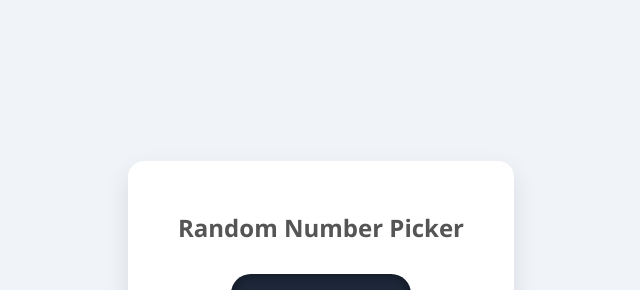
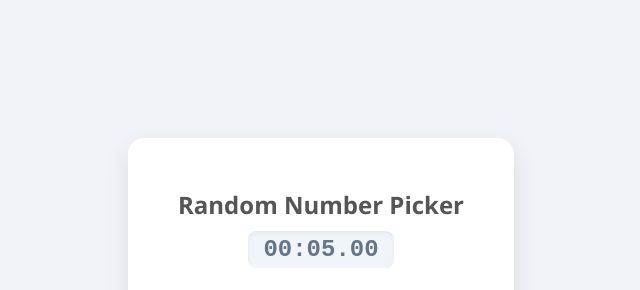
Before and after one commit to atakangoek/number-spinner, a plain HTML site: page index.html in a window 1280 px wide. Shown: the part 26-316 px from the top of the page, without its empty margins (319-959 px from the left). Drawn offline with Linux system fonts and the light colour scheme.

Commit message:
added stopwatch

```diff
--- a/index.html
+++ b/index.html
@@ -3,7 +3,7 @@
 <head>
     <meta charset="UTF-8">
     <meta name="viewport" content="width=device-width, initial-scale=1.0">
-    <title>Number Spinner (1-43)</title>
+    <title>Number Spinner & Stopwatch</title>
     <style>
         * {
             box-sizing: border-box;
@@ -27,12 +27,27 @@
             padding: 50px;
             border-radius: 16px;
             box-shadow: 0 10px 25px rgba(0, 0, 0, 0.1);
+            min-width: 350px;
         }
 
         h1 {
-            margin-bottom: 30px;
+            margin-bottom: 10px;
             font-size: 1.5rem;
             color: #555;
+        }
+
+        /* Stopwatch Styles */
+        #stopwatch {
+            font-size: 1.5rem;
+            font-family: 'Courier New', Courier, monospace;
+            color: #64748b;
+            margin-bottom: 30px;
+            font-weight: 600;
+            background: #f1f5f9;
+            display: inline-block;
+            padding: 5px 15px;
+            border-radius: 8px;
+            box-shadow: inset 0 2px 4px rgba(0,0,0,0.05);
         }
 
         #number-display {
@@ -46,7 +61,6 @@
             color: #38bdf8;
             border-radius: 20px;
             box-shadow: inset 0 0 15px rgba(0,0,0,0.5);
-            /* This gives a slight blur effect when spinning */
             transition: text-shadow 0.1s;
         }
 
@@ -64,6 +78,7 @@
             transition: all 0.2s ease;
             text-transform: uppercase;
             letter-spacing: 1px;
+            width: 100%;
         }
 
         /* Stop button styles */
@@ -103,6 +118,8 @@
 
     <div class="spinner-container">
         <h1>Random Number Picker</h1>
+        <div id="stopwatch">00:00.00</div>
+
         <div id="number-display" class="spinning">1</div>
         <button id="action-btn" class="stop-btn">Stop Spin</button>
     </div>
@@ -110,10 +127,37 @@
     <script>
         const display = document.getElementById('number-display');
         const btn = document.getElementById('action-btn');
+        const stopwatchDisplay = document.getElementById('stopwatch');
 
         let isSpinning = true;
         let spinInterval;
         let currentNumber = 1;
+
+        // Stopwatch variables
+        let startTime;
+        let timerInterval;
+
+        // Formats the time into MM:SS.ms
+        function formatTime(milliseconds) {
+            const date = new Date(milliseconds);
+            const m = date.getUTCMinutes().toString().padStart(2, '0');
+            const s = date.getUTCSeconds().toString().padStart(2, '0');
+            const ms = Math.floor(date.getUTCMilliseconds() / 10).toString().padStart(2, '0');
+            return `${m}:${s}.${ms}`;
+        }
+
+        function startTimer() {
+            startTime = Date.now();
+            timerInterval = setInterval(() => {
+                const elapsedTime = Date.now() - startTime;
+                stopwatchDisplay.textContent = formatTime(elapsedTime);
+            }, 10); // Updates every 10 milliseconds for a smooth effect
+        }
+
+        function stopAndResetTimer() {
+            clearInterval(timerInterval);
+            stopwatchDisplay.textContent = "00:00.00";
+        }
 
         // Function to handle the spinning logic
         function startSpin() {
@@ -123,6 +167,9 @@
             // Change button to "Stop"
             btn.textContent = 'Stop Spin';
             btn.className = 'stop-btn';
+
+            // Start the stopwatch
+            startTimer();
 
             // Cycle through numbers rapidly (every 30 milliseconds)
             spinInterval = setInterval(() => {
@@ -140,9 +187,12 @@
             clearInterval(spinInterval);
             display.classList.remove('spinning');
 
-            // Pick a final random number between 1 and 43 to ensure true randomness
+            // Pick a final random number between 1 and 43
             const finalNumber = Math.floor(Math.random() * 43) + 1;
             display.textContent = finalNumber;
+
+            // Stop and reset the stopwatch
+            stopAndResetTimer();
 
             // Change button to "Start"
             btn.textContent = 'Spin Again';
@@ -158,7 +208,7 @@
             }
         });
 
-        // Start the spin automatically when the page loads
+        // Start everything automatically when the page loads
         startSpin();
     </script>
 </body>
```
